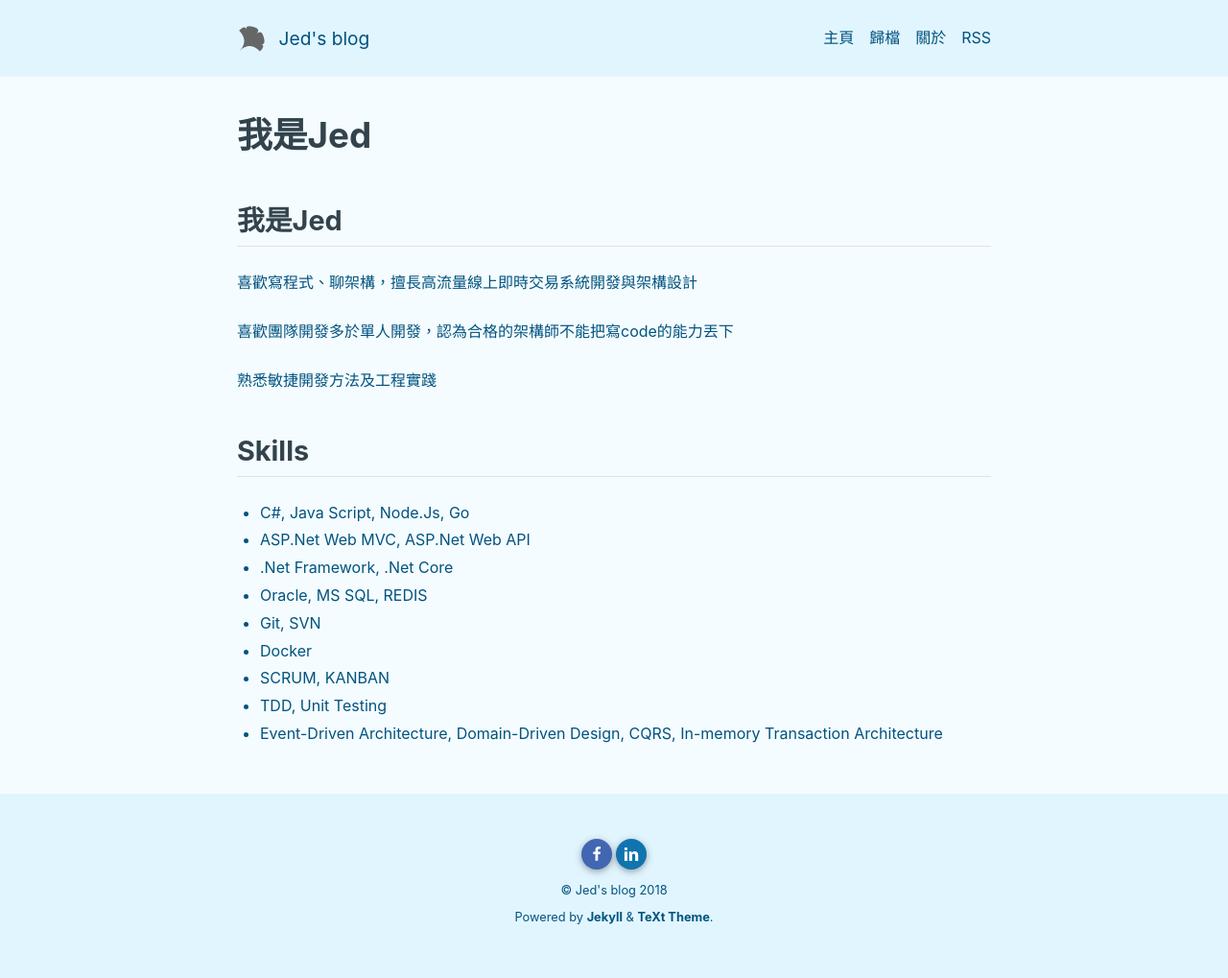
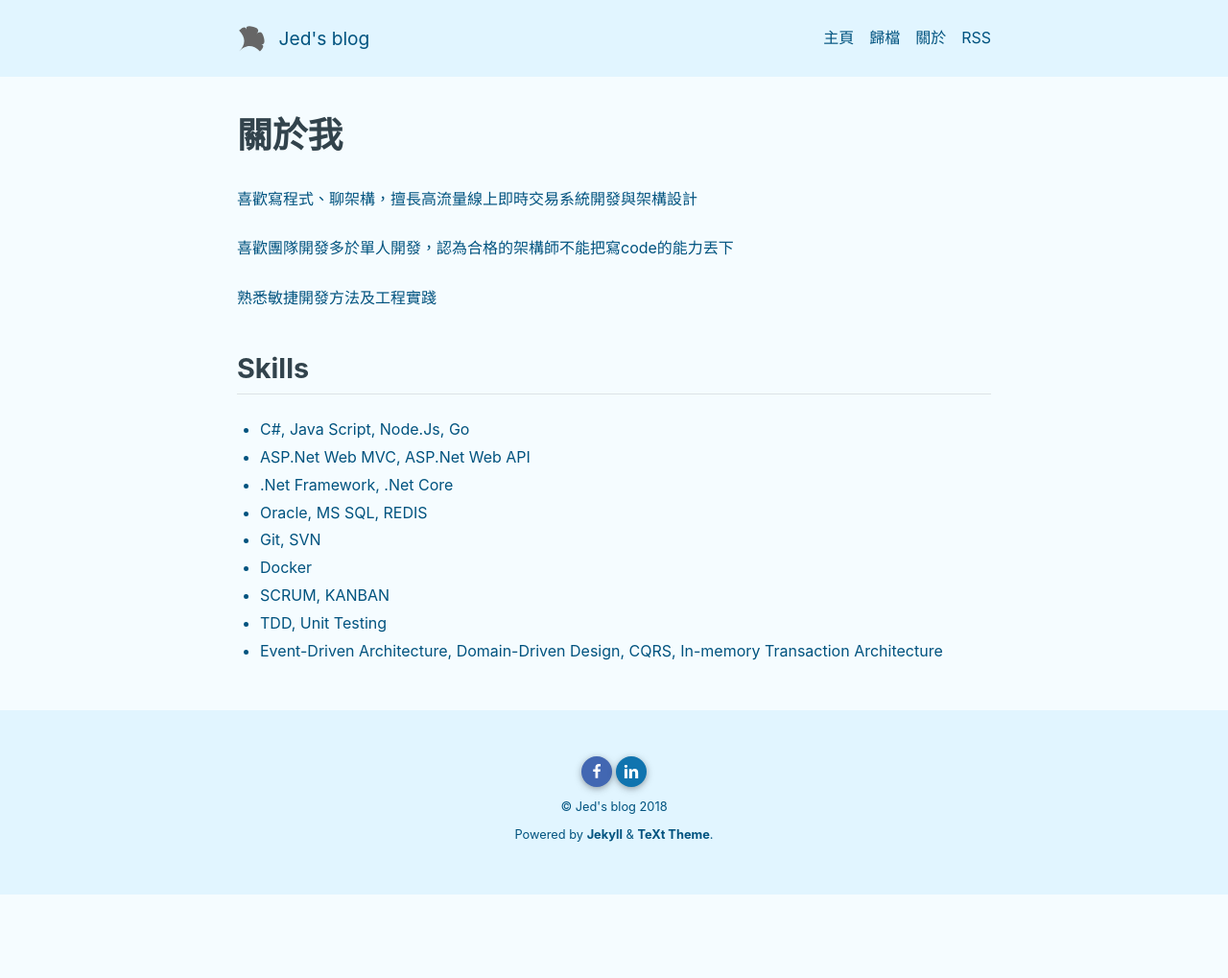
Before and after one commit to jed1978/jed1978.github.io, a Jekyll site: the page built from about.md, in a window 1280 px wide. Shown: the whole page at 96% size. Built offline with Jekyll 4.4.1, drawn with Linux system fonts in a browser that asks for light colours; nearby versions of some CDN libraries; our own code applies the rules of GitHub Pages for plain Markdown files; after the commit the page ends 932 px from its top, so only the background shows below that.

Commit message:
no message

```diff
--- a/about.md
+++ b/about.md
@@ -7,8 +7,6 @@ titles:
   zh-Hant: 關於我
 key: page-about
 ---
-## 我是Jed
-
 喜歡寫程式、聊架構，擅長高流量線上即時交易系統開發與架構設計
 
 喜歡團隊開發多於單人開發，認為合格的架構師不能把寫code的能力丟下
```
